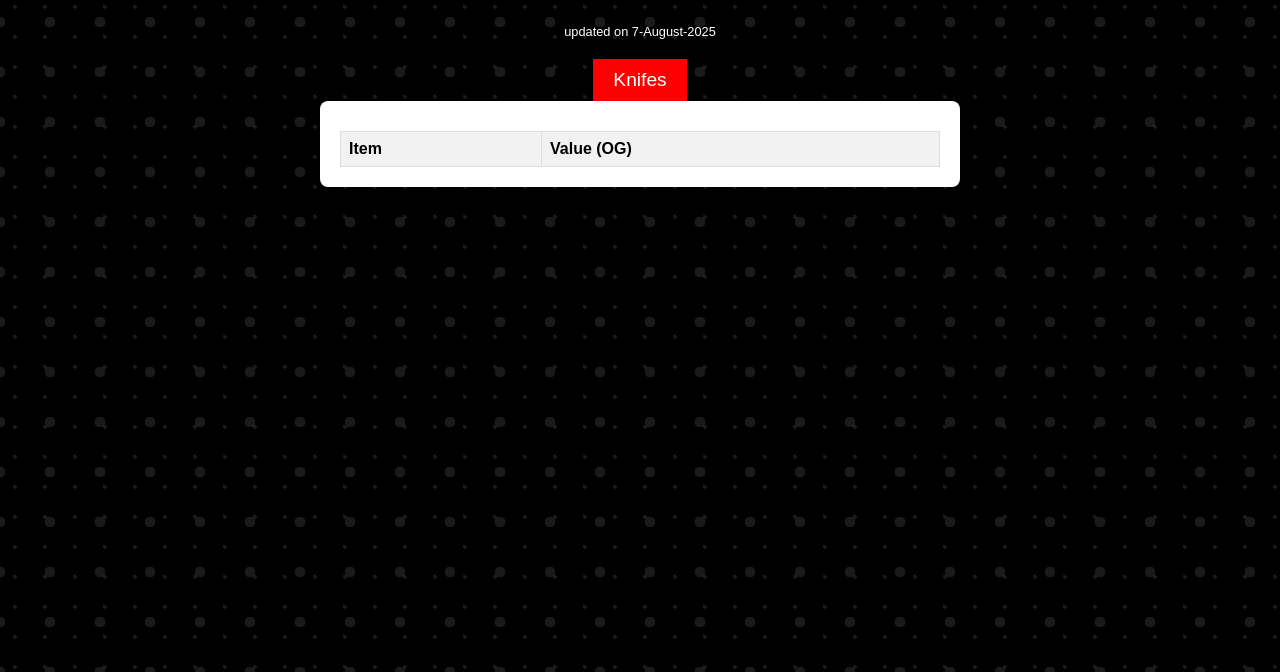
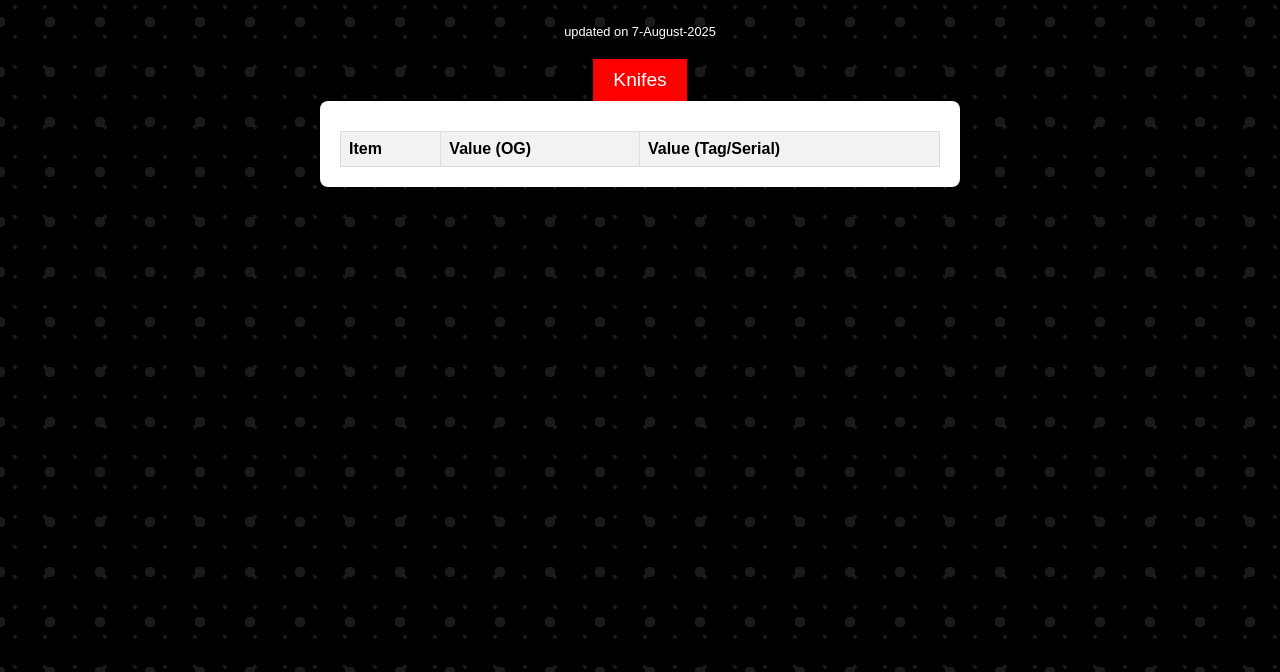
Before and after one commit to 2-lols/2_lols-bp2-values, a plain HTML site: page index.html in a window 1280 px wide. Shown: the part 128-800 px from the top of the page. Drawn offline with Linux system fonts and the light colour scheme.

Commit message:
Update index.html

```diff
--- a/index.html
+++ b/index.html
@@ -17,6 +17,7 @@
             <tr>
                 <th>Item</th>
                 <th>Value (OG)</th>
+                <th>Value (Tag/Serial)</th>
             </tr>
         </thead>
         <tbody id="knifes-table-body">
```
